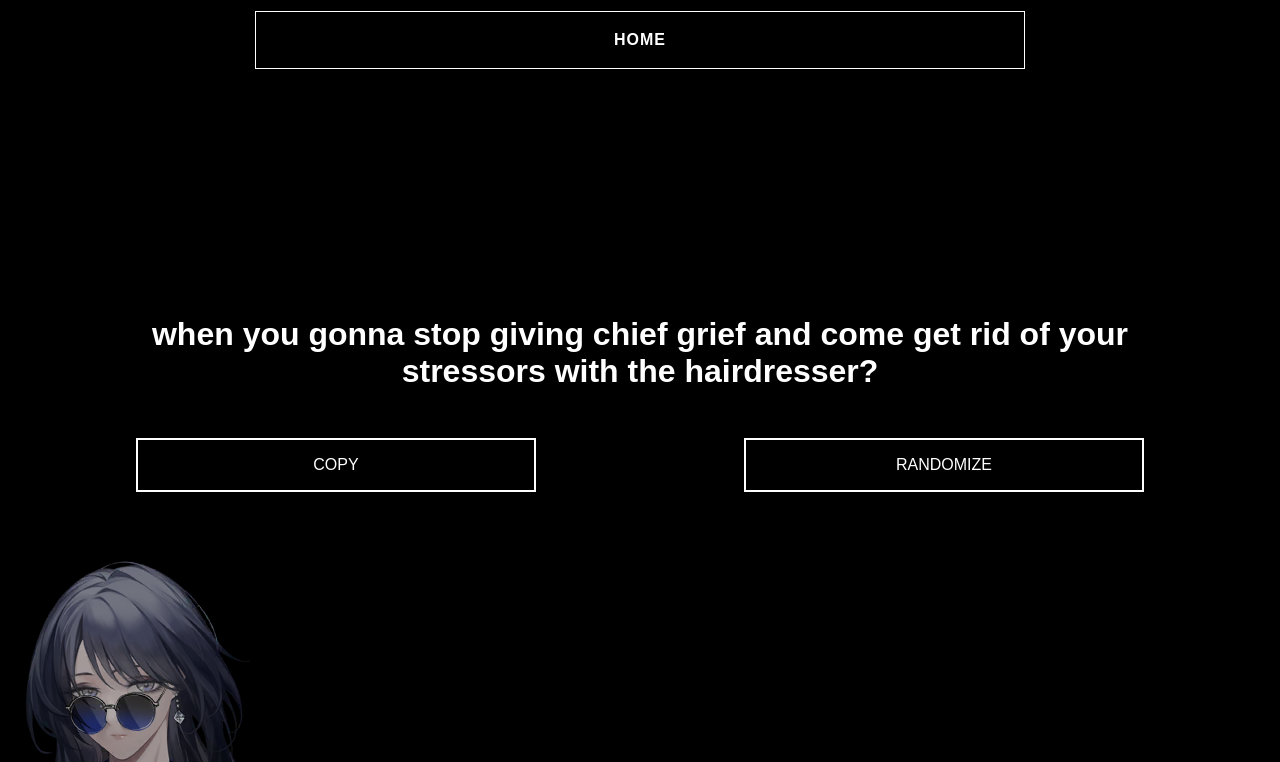
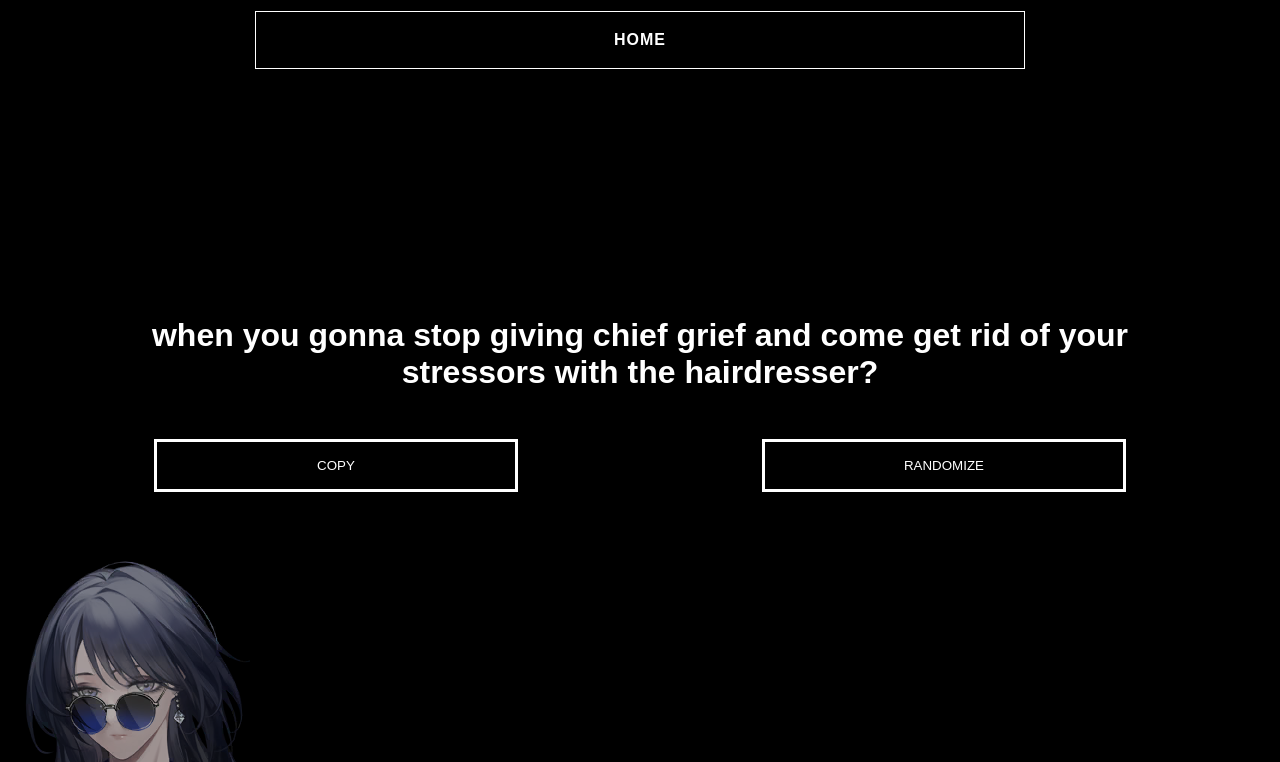
Before and after one commit to rlznv/rlznv.github.io, a plain HTML site: page projects/ptn-gen/index.html in a window 1280 px wide. Shown: the top 762 px of the page. Drawn offline with Linux system fonts and the light colour scheme.

Commit message:
accessibility changes

```diff
--- a/projects/ptn-gen/index.html
+++ b/projects/ptn-gen/index.html
@@ -31,16 +31,18 @@
         padding: 3rem;
         font-weight: 900;
       }
-      div.button {
+      .button {
         display: inline-block;
         margin: 0 auto;
-        border: .15rem solid white;
+        border: .2rem solid white;
+        background-color: #000;
+        color: #fff;
         width: 30%;
         padding: 1rem;
         text-transform: uppercase;
         text-align: center;
       }
-      div.button:hover {
+      .button:hover {
         cursor: pointer;
         background-color: #ff0080;
       }
@@ -163,8 +165,8 @@
     <main>
       <h1 id="phrase">when you gonna stop <span id="partOne"></span> and <span id="partTwo"></span>?</h1>
       <div id="buttons">
-        <div class="button" onclick="copyText()">copy</div>
-        <div class="button" onclick="randomizePhrase()">randomize</div>
+        <button class="button" onclick="copyText()">copy</button>
+        <button class="button" onclick="randomizePhrase()">randomize</button>
     </div>
     </main>
     <footer>
```
